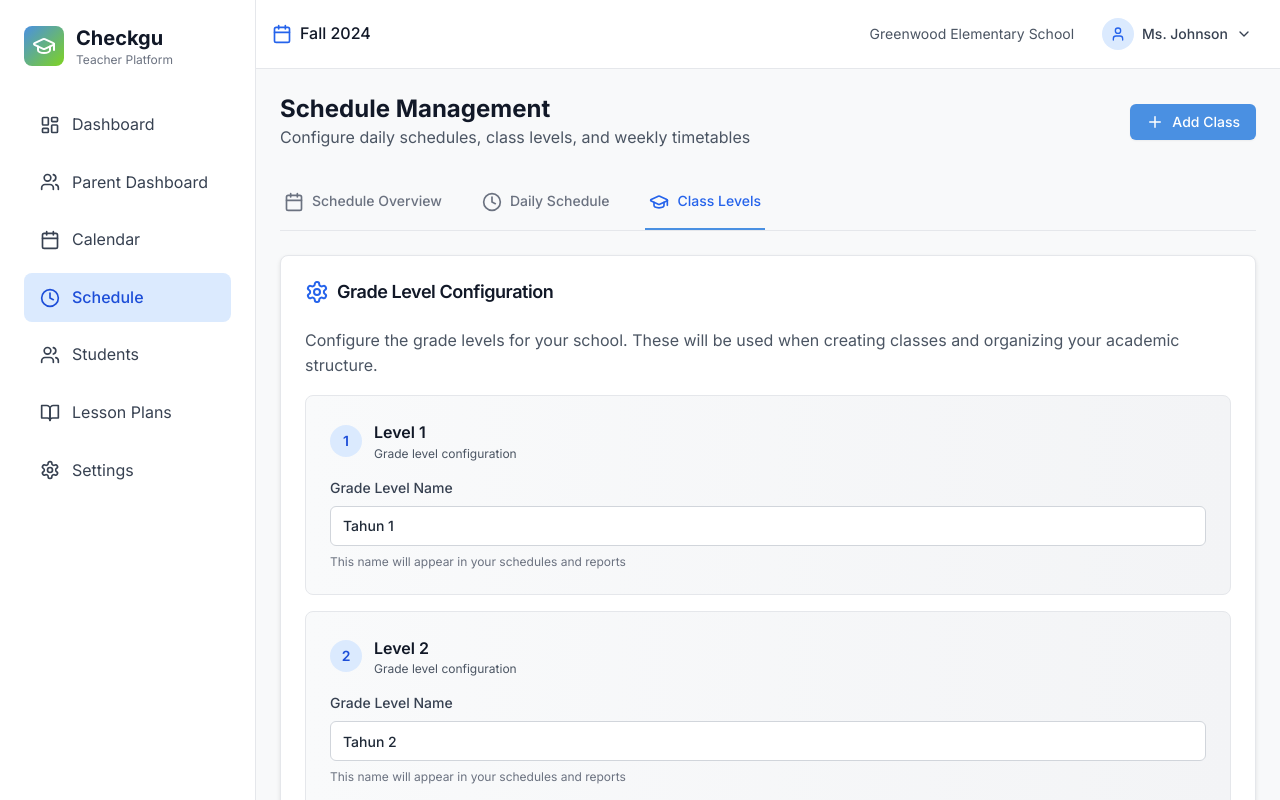
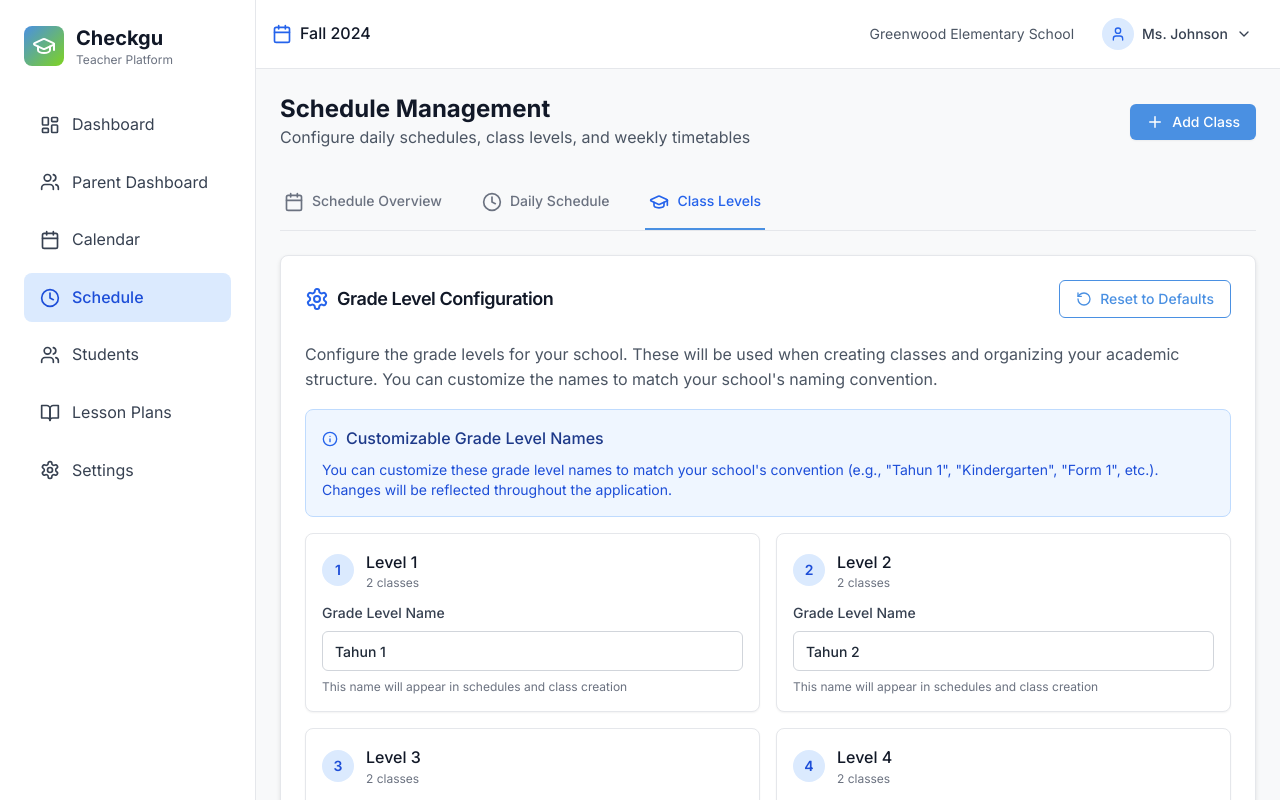
Before and after one commit to apper-apps/checkgu-teacher-index, a React (Vite) app: page /schedule in a window 1280 px wide. Both pictures are taken after a click on the button "Class Levels". Shown: the top 800 px of the page. Built offline with nearby package versions, Linux system fonts and the light colour scheme.

Commit message:
Add customizable grade level names with default value management and reset functionality

```diff
--- a/src/components/pages/Schedule.jsx
+++ b/src/components/pages/Schedule.jsx
@@ -293,6 +293,31 @@ const handleDefaultWorkingHoursChange = (field, value) => {
         toast.success("Class level deleted successfully!");
       } catch (err) {
         toast.error("Failed to delete class level");
+      }
+    }
+};
+
+  const resetGradeLevelsToDefaults = async () => {
+    if (confirm("Are you sure you want to reset all grade levels to default values? This will replace all current grade level names.")) {
+      try {
+        const defaultGradeLevels = [
+          { Id: 1, name: "Grade 1", numberOfClasses: 2 },
+          { Id: 2, name: "Grade 2", numberOfClasses: 2 },
+          { Id: 3, name: "Grade 3", numberOfClasses: 2 },
+          { Id: 4, name: "Grade 4", numberOfClasses: 2 },
+          { Id: 5, name: "Grade 5", numberOfClasses: 2 }
+        ];
+
+        const updatedPreferences = {
+          ...schedulePreferences,
+          gradeLevels: defaultGradeLevels
+        };
+
+        setSchedulePreferences(updatedPreferences);
+        setHasUnsavedChanges(true);
+        toast.success("Grade levels reset to default values!");
+      } catch (err) {
+        toast.error("Failed to reset grade levels");
       }
     }
   };
@@ -707,33 +732,55 @@ const handleDefaultWorkingHoursChange = (field, value) => {
 {/* Grade Level Configuration */}
           <Card>
             <CardHeader>
+              <div className="flex items-center justify-between">
                 <CardTitle className="flex items-center gap-2">
                   <ApperIcon name="Settings" size={24} className="text-primary-600" />
                   Grade Level Configuration
                 </CardTitle>
+                {schedulePreferences?.gradeLevels && schedulePreferences.gradeLevels.length > 0 && (
+                  <Button
+                    variant="outline"
+                    onClick={resetGradeLevelsToDefaults}
+                    className="flex items-center gap-2"
+                  >
+                    <ApperIcon name="RotateCcw" size={16} />
+                    Reset to Defaults
+                  </Button>
+                )}
+              </div>
             </CardHeader>
             <CardContent>
               <div className="space-y-6">
                 <div>
                   <p className="text-gray-600 mb-4">
-                    Configure the grade levels for your school. These will be used when creating classes and organizing your academic structure.
+                    Configure the grade levels for your school. These will be used when creating classes and organizing your academic structure. You can customize the names to match your school's naming convention.
                   </p>
 
                   {schedulePreferences?.gradeLevels && schedulePreferences.gradeLevels.length > 0 ? (
-                    <div className="grid grid-cols-1 gap-4">
+                    <div className="space-y-4">
+                      <div className="bg-blue-50 border border-blue-200 rounded-lg p-4">
+                        <div className="flex items-center gap-2 mb-2">
+                          <ApperIcon name="Info" size={16} className="text-blue-600" />
+                          <h4 className="font-medium text-blue-900">Customizable Grade Level Names</h4>
+                        </div>
+                        <p className="text-sm text-blue-700">
+                          You can customize these grade level names to match your school's convention (e.g., "Tahun 1", "Kindergarten", "Form 1", etc.). Changes will be reflected throughout the application.
+                        </p>
+                      </div>
+
+                      <div className="grid grid-cols-1 md:grid-cols-2 gap-4">
                         {schedulePreferences.gradeLevels.map((level, index) => (
-                        <div key={level.Id} className="p-6 bg-gradient-to-r from-gray-50 to-gray-100 rounded-lg border border-gray-200">
-                          <div className="flex items-center gap-3 mb-4">
+                          <div key={level.Id} className="p-4 bg-white border border-gray-200 rounded-lg shadow-sm">
+                            <div className="flex items-center gap-3 mb-3">
                               <div className="flex items-center justify-center w-8 h-8 bg-primary-100 rounded-full">
                                 <span className="text-sm font-semibold text-primary-700">{index + 1}</span>
                               </div>
                               <div>
-                              <h4 className="font-semibold text-gray-900">Level {index + 1}</h4>
-                              <p className="text-xs text-gray-600">Grade level configuration</p>
+                                <h4 className="font-medium text-gray-900">Level {index + 1}</h4>
+                                <p className="text-xs text-gray-500">{level.numberOfClasses} classes</p>
                               </div>
                             </div>
 
-                          <div className="space-y-4">
                             <FormField label="Grade Level Name">
                               <Input
                                 value={level.name}
@@ -747,17 +794,28 @@ const handleDefaultWorkingHoursChange = (field, value) => {
                                   }));
                                   setHasUnsavedChanges(true);
                                 }}
-                                placeholder="e.g., Tahun 1, Kindergarten"
+                                placeholder={`e.g., Tahun ${index + 1}, Grade ${index + 1}`}
                                 required
                                 className="font-medium"
                               />
                               <div className="text-xs text-gray-500 mt-1">
-                                This name will appear in your schedules and reports
+                                This name will appear in schedules and class creation
                               </div>
                             </FormField>
                           </div>
+                        ))}
                       </div>
-                      ))}
+
+                      {hasUnsavedChanges && (
+                        <div className="bg-amber-50 border border-amber-200 rounded-lg p-4">
+                          <div className="flex items-center gap-2">
+                            <ApperIcon name="AlertCircle" size={16} className="text-amber-600" />
+                            <p className="text-sm text-amber-800 font-medium">
+                              You have unsaved changes to grade level names. Save your changes to apply them throughout the application.
+                            </p>
+                          </div>
+                        </div>
+                      )}
                     </div>
                   ) : (
                     <Empty
```
Lines whose indentation alone changed are shown as unchanged.
